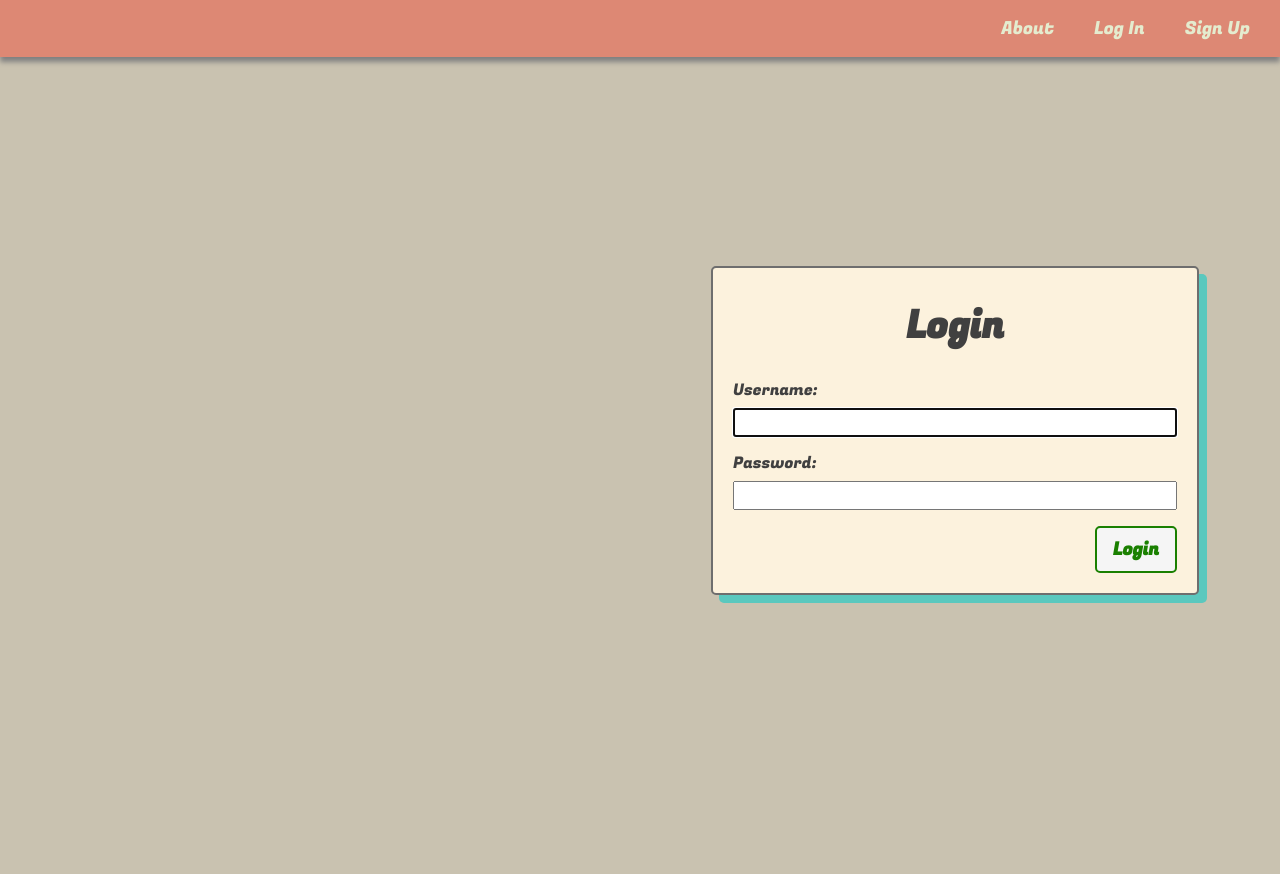
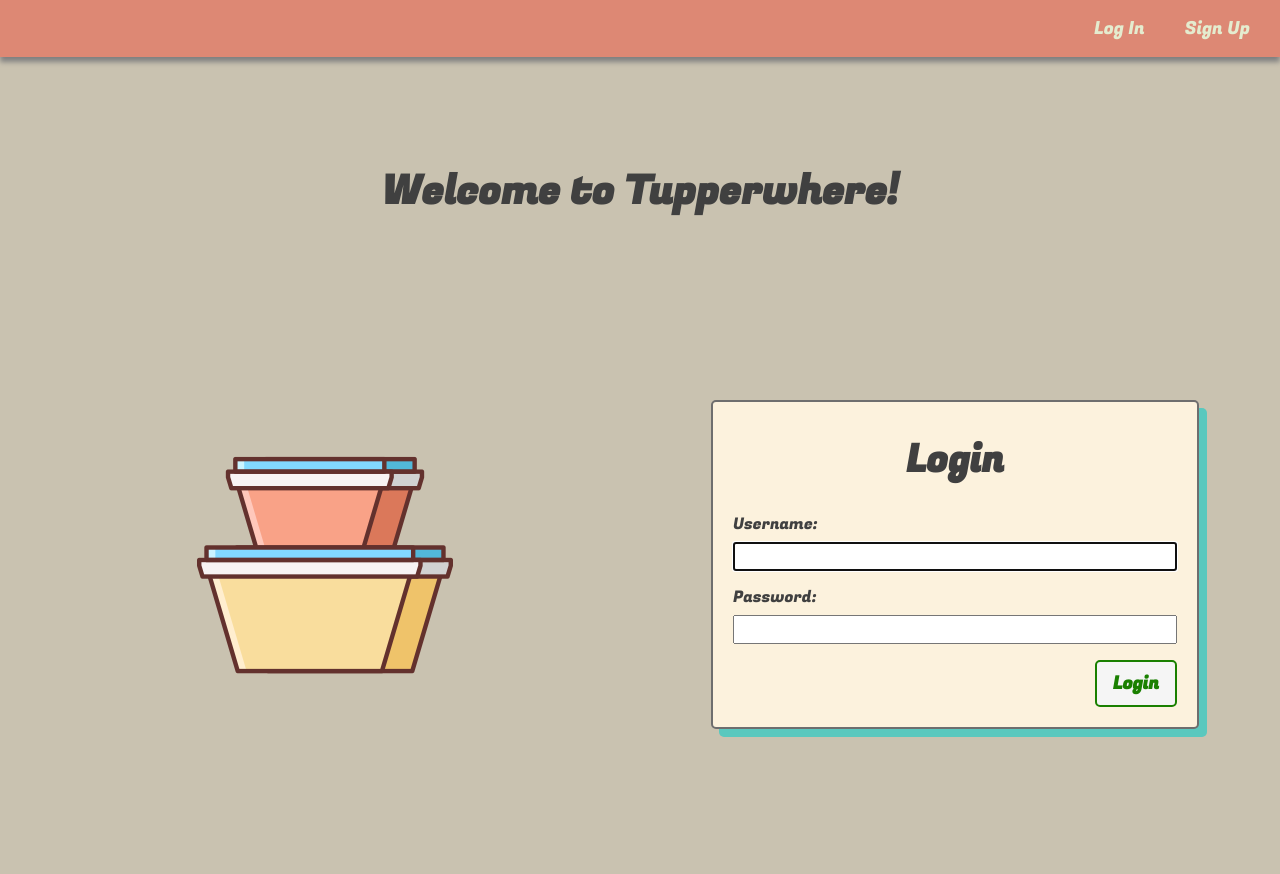
Before and after one commit to psison92/tupperwhere, a Django app: page / in a window 1280 px wide. Run offline with Django 4.2, Linux system fonts and the light colour scheme.

Commit message:
add more styling

```diff
--- a/main_app/static/css/home.css
+++ b/main_app/static/css/home.css
@@ -25,6 +25,8 @@ main > section {
 
 .leftover-container {
   width: 80%;
+  display: flex;
+  justify-content: center;
 }
 
 .login {
--- a/main_app/templates/base.html
+++ b/main_app/templates/base.html
@@ -43,7 +43,6 @@
             </a>
           </li>
         {% else %}
-          <li><a href="{% url 'about' %}">About</a></li>
           <li><a href="{% url 'home' %}">Log In</a></li>
           <li><a href="{% url 'signup' %}">Sign Up</a></li>
         {% endif %}
--- a/main_app/templates/home.html
+++ b/main_app/templates/home.html
@@ -7,14 +7,13 @@
 
 {% block content %}
 
+<section class="page-header">
+  <h1>Welcome to Tupperwhere!</h1>
+</section>
 <section class="logo-container">
   <div class="leftover-container">
-    {% comment %} <img src="{% static 'images/splash.svg' %}" alt="The Cat Collector Cat" /> {% endcomment %}
+    <img src="{% static 'images/home-logo.png' %}" alt="Food containers">
   </div>
-  {% comment %} <img
-    src="{% static 'images/logotype.svg' %}"
-    alt="Text reads: Cat Collector"
-  /> {% endcomment %}
 </section>
 {% if not user.is_authenticated %}
   <section>
```
Also changed, not shown: main_app/static/css/form.css (+7 -5 lines), main_app/static/images/home-logo.png (added).
